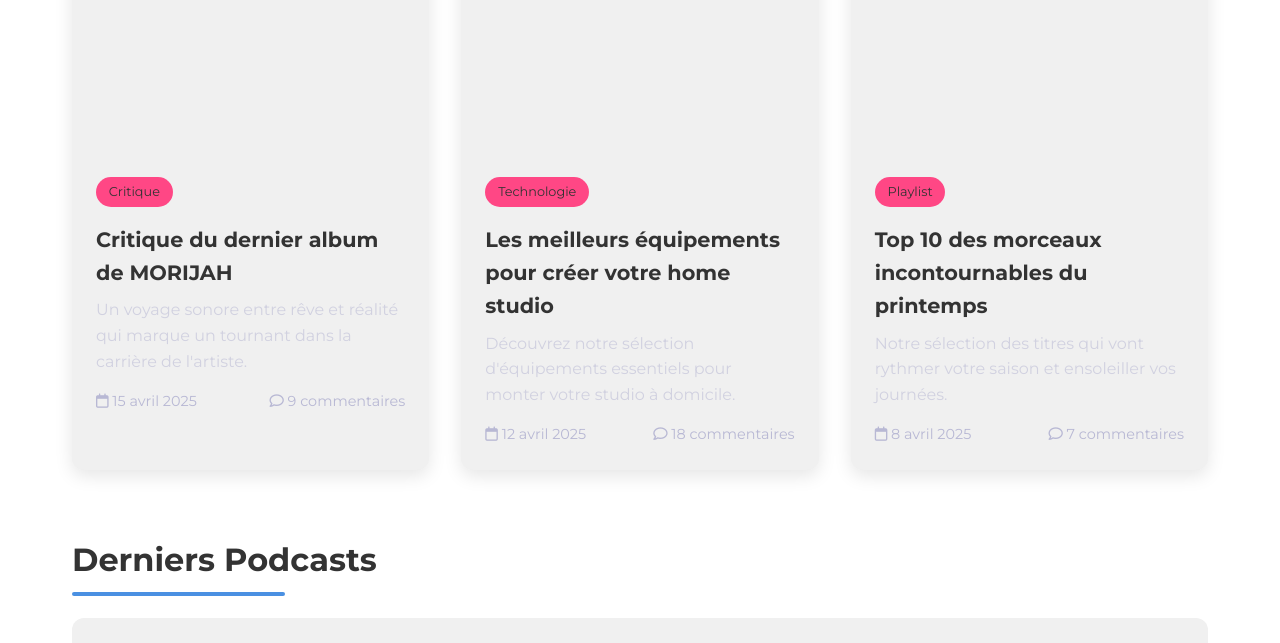
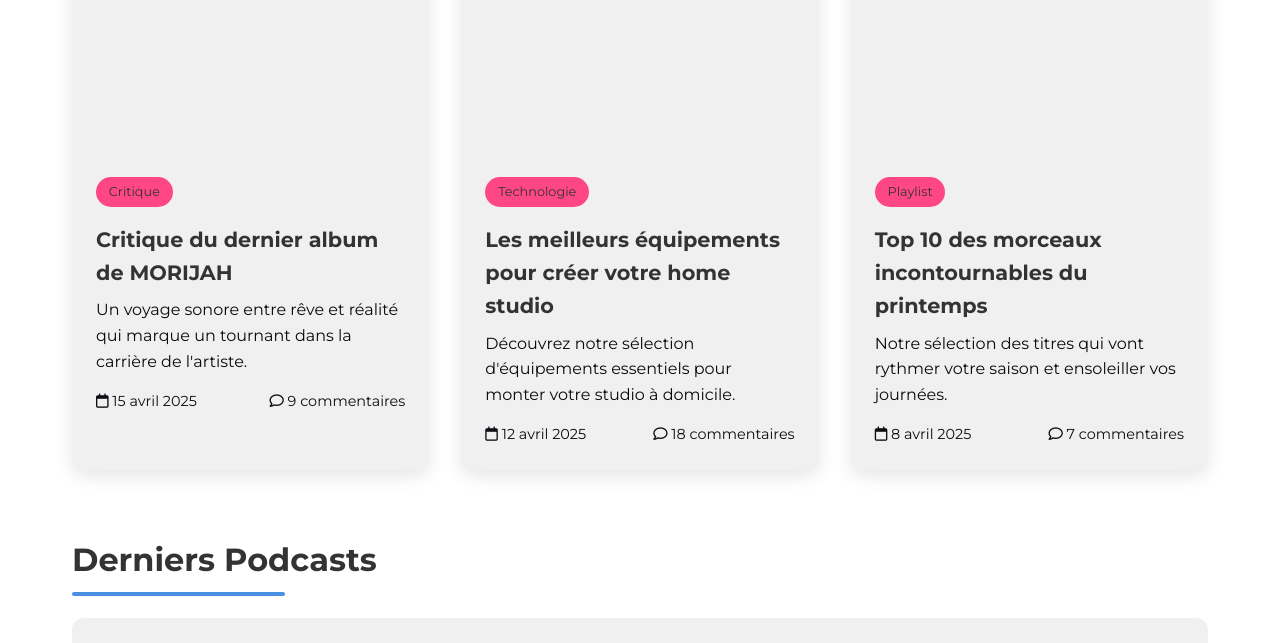
Before and after one commit to KOASSI/radio, a plain HTML site: page index.html in a window 1280 px wide. Shown: the part 1987-2630 px from the top of the page. Drawn offline with Linux system fonts and the light colour scheme; a script that the page names is missing.

Commit message:
Update radio.css

```diff
--- a/css/radio.css
+++ b/css/radio.css
@@ -242,7 +242,7 @@ main {
 }
 
 .card-excerpt {
-    color: #d1d1e0;
+    color: #0a0a0c;
     margin-bottom: 1rem;
 }
 
@@ -250,7 +250,7 @@ main {
     display: flex;
     justify-content: space-between;
     font-size: 0.9rem;
-    color: #b8b8d4;
+    color: #0d0d13;
 }
 .featured-posts {
     margin-bottom: 4rem;
```
